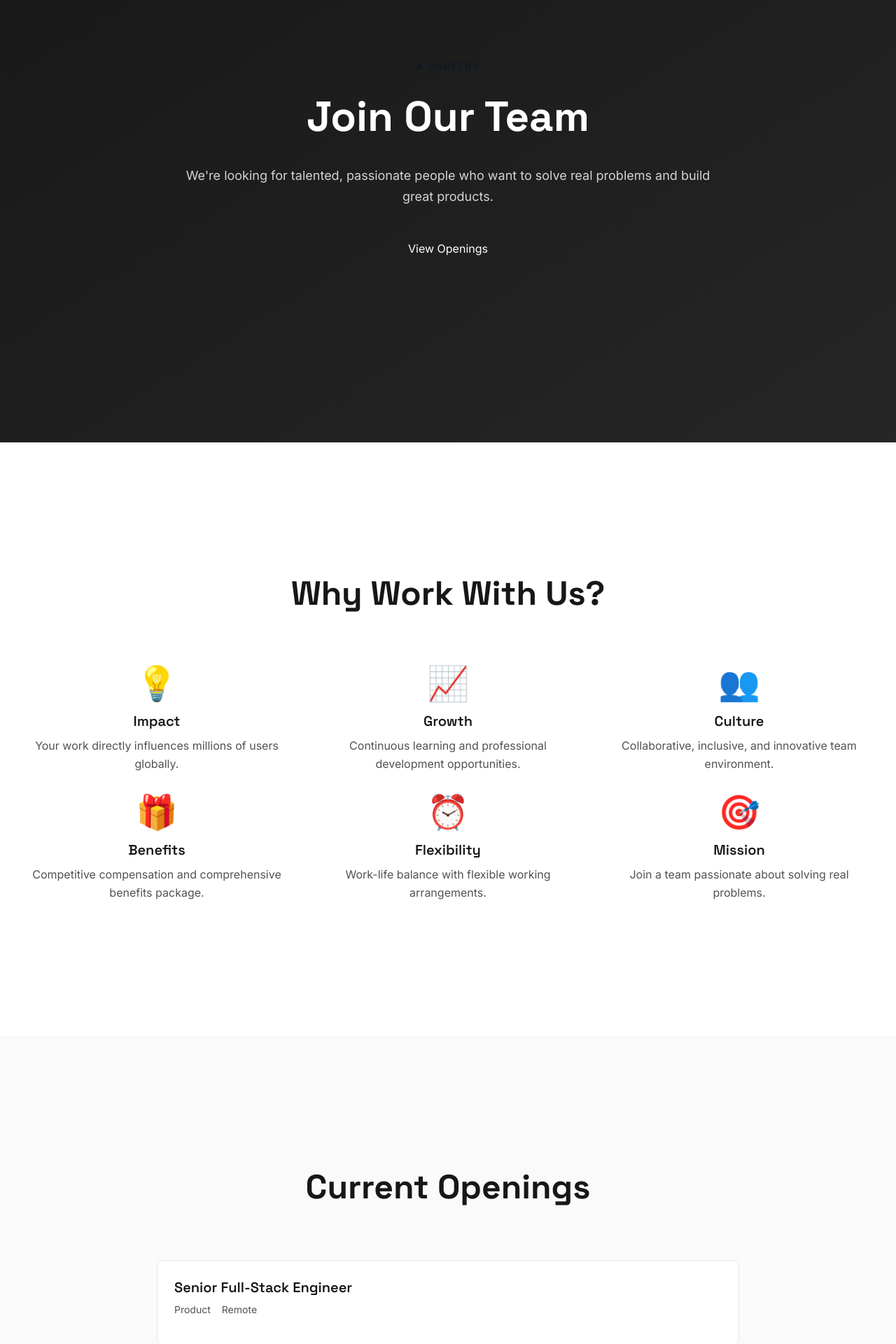
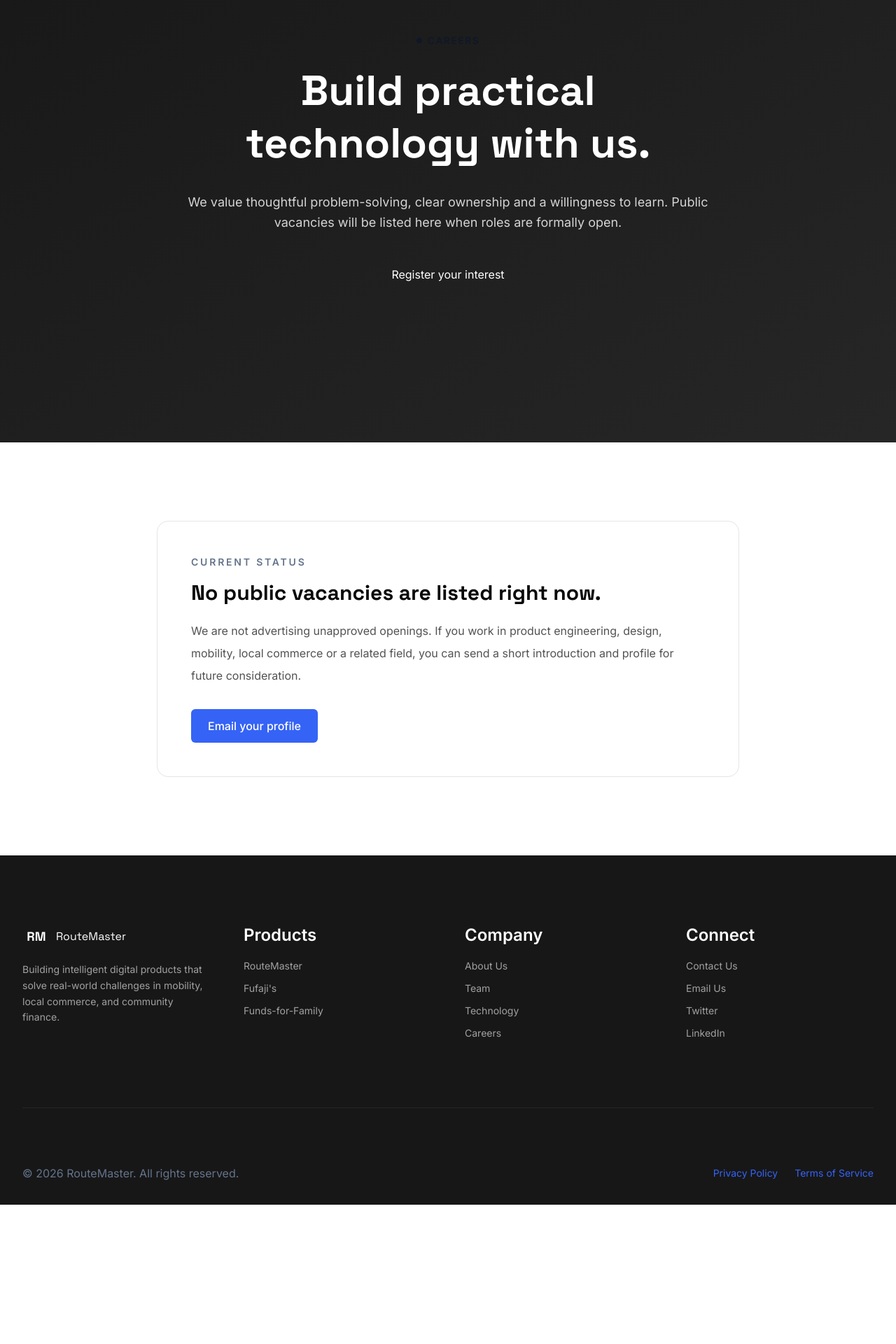
Before and after one commit to anthonynagar1122-create/MyPortfolio, a Next.js app in the folder portfolio/: page /careers in a window 1280 px wide. Shown: the part 240-2160 px from the top of the page at 70% size. After the commit the page ends 1961 px from the top, so only its background shows below. Built offline with nearby package versions, Linux system fonts and the light colour scheme.

Commit message:
content: remove fictional job listings and show accurate vacancy status

```diff
--- a/portfolio/app/careers/page.tsx
+++ b/portfolio/app/careers/page.tsx
@@ -1,119 +1,41 @@
-import { Navigation, Hero, CTASection, EnquiryForm } from "@/components/core";
+import Link from "next/link";
+import { Navigation, Hero } from "@/components/core";
 import { Footer } from "@/components/layout/Footer";
 
 export const metadata = {
-  title: "Careers",
-  description: "Join our team and help us build the future.",
+  title: "Careers at RouteMaster",
+  description: "Connect with RouteMaster Intelligent Systems about future opportunities.",
 };
 
 export default function CareersPage() {
   return (
-    <div className="flex flex-col min-h-screen bg-white">
+    <div className="flex min-h-screen flex-col bg-white">
       <Navigation />
-
+      <main>
         <Hero
-        headline="Join Our Team"
+          headline="Build practical technology with us."
           subheadline="Careers"
-        description="We're looking for talented, passionate people who want to solve real problems and build great products."
-        primaryCTA={{ label: "View Openings", href: "#openings" }}
+          description="We value thoughtful problem-solving, clear ownership and a willingness to learn. Public vacancies will be listed here when roles are formally open."
+          primaryCTA={{ label: "Register your interest", href: "#interest" }}
           variant="dark"
         />
-
-      <section className="py-24 md:py-32 lg:py-48 bg-white">
-        <div className="max-w-7xl mx-auto px-4 sm:px-6 lg:px-8">
-          <div className="text-center mb-20">
-            <h2 className="text-4xl md:text-5xl font-display font-700 text-neutral-900 mb-6">
-              Why Work With Us?
-            </h2>
-          </div>
-
-          <div className="grid md:grid-cols-3 gap-8">
-            {[
-              { title: "Impact", description: "Your work directly influences millions of users globally." },
-              { title: "Growth", description: "Continuous learning and professional development opportunities." },
-              { title: "Culture", description: "Collaborative, inclusive, and innovative team environment." },
-              { title: "Benefits", description: "Competitive compensation and comprehensive benefits package." },
-              { title: "Flexibility", description: "Work-life balance with flexible working arrangements." },
-              { title: "Mission", description: "Join a team passionate about solving real problems." },
-            ].map((perk, idx) => (
-              <div key={idx} className="text-center">
-                <div className="text-5xl mb-4">
-                  {["💡", "📈", "👥", "🎁", "⏰", "🎯"][idx]}
-                </div>
-                <h3 className="text-xl font-display font-700 text-neutral-900 mb-2">
-                  {perk.title}
-                </h3>
-                <p className="text-neutral-600">{perk.description}</p>
-              </div>
-            ))}
-          </div>
-        </div>
-      </section>
-
-      <section id="openings" className="py-24 md:py-32 lg:py-48 bg-neutral-50">
-        <div className="max-w-4xl mx-auto px-4 sm:px-6 lg:px-8">
-          <div className="text-center mb-20">
-            <h2 className="text-4xl md:text-5xl font-display font-700 text-neutral-900">
-              Current Openings
-            </h2>
-          </div>
-
-          <div className="space-y-6">
-            {[
-              { title: "Senior Full-Stack Engineer", team: "Product", location: "Remote" },
-              { title: "Product Designer", team: "Design", location: "Remote" },
-              { title: "Product Manager", team: "Product", location: "Remote" },
-              { title: "Sales Representative", team: "Sales", location: "Remote" },
-              { title: "Customer Success Manager", team: "Support", location: "Remote" },
-            ].map((job, idx) => (
-              <div key={idx} className="p-6 bg-white rounded-lg border border-neutral-200 hover:shadow-lg transition-shadow">
-                <div className="flex justify-between items-start mb-4">
-                  <div>
-                    <h3 className="text-xl font-display font-700 text-neutral-900">
-                      {job.title}
-                    </h3>
-                    <div className="flex gap-4 mt-2">
-                      <span className="text-sm text-neutral-600">{job.team}</span>
-                      <span className="text-sm text-neutral-600">{job.location}</span>
-                    </div>
-                  </div>
-                  <a href="/contact" className="px-4 py-2 bg-primary-500 text-white rounded-lg font-600 hover:bg-primary-600 transition-colors">
-                    Apply
-                  </a>
-                </div>
-              </div>
-            ))}
-          </div>
-
-          <div className="mt-12 p-8 bg-primary-50 rounded-lg border border-primary-200 text-center">
-            <p className="text-neutral-900 mb-4">
-              Don't see a role that fits? We're always interested in talented people.
+        <section className="py-20 md:py-28">
+          <div className="mx-auto max-w-4xl px-4 sm:px-6 lg:px-8">
+            <div className="rounded-2xl border border-neutral-200 p-8 md:p-12">
+              <p className="text-sm font-semibold uppercase tracking-[0.2em] text-primary-600">Current status</p>
+              <h2 className="mt-4 font-display text-3xl font-bold text-neutral-950">No public vacancies are listed right now.</h2>
+              <p className="mt-5 leading-8 text-neutral-600">
+                We are not advertising unapproved openings. If you work in product engineering,
+                design, mobility, local commerce or a related field, you can send a short
+                introduction and profile for future consideration.
               </p>
-            <a href="/contact" className="inline-block px-6 py-3 bg-primary-500 text-white rounded-lg font-600 hover:bg-primary-600 transition-colors">
-              Send Your Profile
+              <a id="interest" href="mailto:hello@routemaster.online?subject=Future%20opportunities%20at%20RouteMaster" className="btn btn-primary mt-8">
+                Email your profile
               </a>
             </div>
           </div>
         </section>
-
-      <CTASection
-        headline="Ready to Make an Impact?"
-        description="Apply now or tell us what you're passionate about."
-        primaryButtonText="Get in Touch"
-        primaryButtonHref="/contact"
-        variant="dark"
-      />
-
-      <EnquiryForm
-        title="Apply or Inquire"
-        productOptions={[
-          { label: "Select interest", value: "" },
-          { label: "Job Inquiry", value: "job" },
-          { label: "General Interest", value: "general" },
-          { label: "Freelance Work", value: "freelance" },
-        ]}
-      />
-
+      </main>
       <Footer />
     </div>
   );
```
Lines whose indentation alone changed are shown as unchanged.
